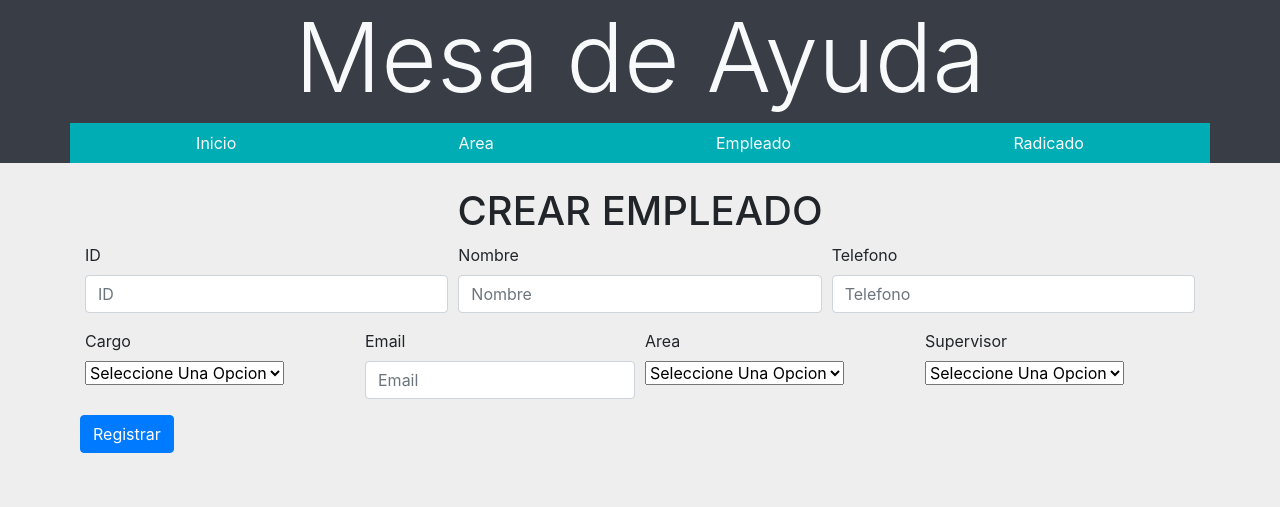
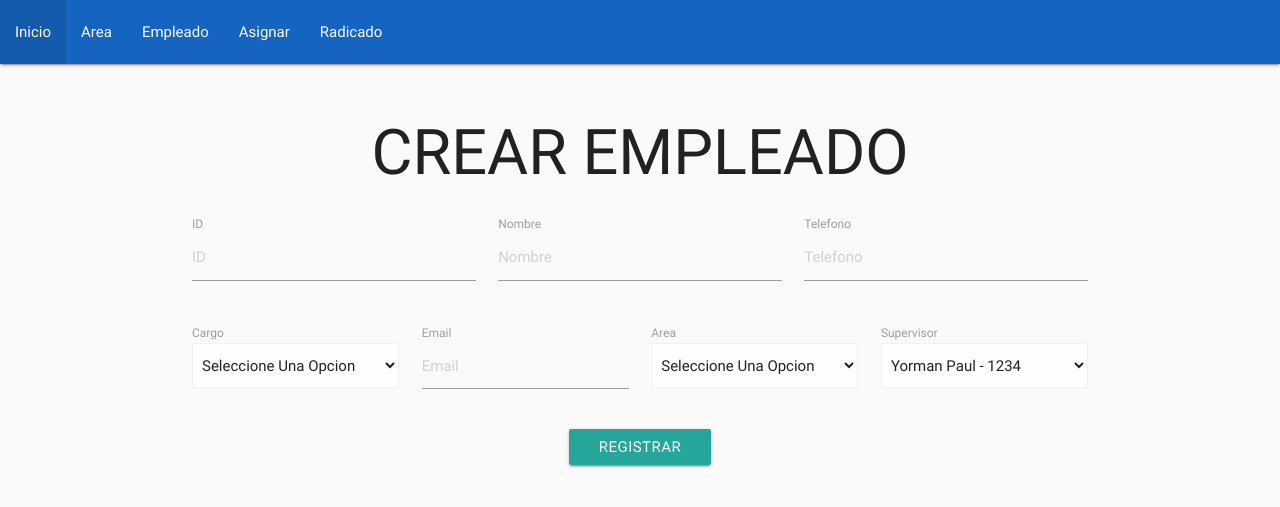
Before and after one commit to dilanhoyos/PHP, a PHP site: page /phpproject/Vista/V_empleado.php in a window 1280 px wide. Shown: the top 507 px of the page. Run offline with PHP 8.4, Linux system fonts and the light colour scheme; a user stored in the database is signed in; data comes from the database, SQL or seed files in the repository.

Commit message:
se cambia bootstrap por materialize, se agrega pantalla de asignacion y se corrigen algunos errores

```diff
--- a/Controlador/CtrlEmpleado.php
+++ b/Controlador/CtrlEmpleado.php
@@ -48,14 +48,15 @@ class CtrlEmpleado{
 		$alm->supervisor = $_REQUEST['rbSup'];
 
 		$this->objEmpleado->Modificar($alm); // : no
-		header('Location: /phpproject/');
+		header('Location: /phpproject/Vista/inicio.php');
+
 	}
 
 	public function Eliminar(){
 		$alm = new Empleado();
 		$alm->id = $_GET['cc'];
 		$this->objEmpleado->Eliminar($alm); // : no
-		header('Location: /phpproject/');
+		header('Location: /phpproject/Vista/inicio.php');
 	}
 
 }
--- a/Vista/ListadoArea.php
+++ b/Vista/ListadoArea.php
@@ -53,7 +53,7 @@
 		<br>
 		<br>
 		<div class="row table-responsive">
-			<table class="display table table-hover table-bordered" id="mitabla">
+			<table class="striped" id="mitabla">
 				<thead class="thead-dark">
 					<tr>
 						<th scope="col">ID</th>
--- a/Vista/ListadoEmpleado.php
+++ b/Vista/ListadoEmpleado.php
@@ -56,7 +56,7 @@
 		<br>
 		<br>
 		<div class="row table-responsive">
-			<table class="display table table-hover table-bordered" id="mitabla">
+			<table class="striped" id="mitabla">
 				<thead class="thead-dark">
 					<tr>
 						<th scope="col">ID</th>
--- a/Vista/ListadoEstado.php
+++ b/Vista/ListadoEstado.php
@@ -53,7 +53,7 @@
 		<br>
 		<br>
 		<div class="row table-responsive">
-			<table class="display table table-hover table-bordered" id="mitabla">
+			<table class="striped" id="mitabla">
 				<thead class="thead-dark">
 					<tr>
 						<th scope="col">ID</th>
--- a/Vista/V_empleado.php
+++ b/Vista/V_empleado.php
@@ -3,54 +3,64 @@ include 'header.php';
 include '../Controlador/Conexion.php';
  ?>
 
-<!doctype html>
-<html lang="en">
+<!DOCTYPE html>
+  <html>
     <head>
-    <title>Empleado</title>
-    <!-- Required meta tags -->
-    <meta charset="utf-8">
-    <meta name="viewport" content="width=device-width, initial-scale=1, shrink-to-fit=no">
-    <!-- Bootstrap CSS -->
-    <link rel="stylesheet" href="https://stackpath.bootstrapcdn.com/bootstrap/4.1.3/css/bootstrap.min.css" integrity="sha384-MCw98/SFnGE8fJT3GXwEOngsV7Zt27NXFoaoApmYm81iuXoPkFOJwJ8ERdknLPMO" crossorigin="anonymous">
+      <!--Import Google Icon Font-->
+      <link href="https://fonts.googleapis.com/icon?family=Material+Icons" rel="stylesheet">
+      <!--Import materialize.css-->
+      <!-- Compiled and minified CSS -->
+  <link rel="stylesheet" href="https://cdnjs.cloudflare.com/ajax/libs/materialize/0.100.2/css/materialize.min.css">
+
+      <!--Let browser know website is optimized for mobile-->
+      <meta name="viewport" content="width=device-width, initial-scale=1.0"/>
+      <script>
+         $(document).ready(function() {
+            $('select').material_select();
+         });
+      </script>
+
 </head>
+    </head>
+
     <body>
     <br>
     <div class = "container">
         <form class="form1" method="POST" action='../index.php?c=empleado&a=Guardar'>
             <h1><center>CREAR EMPLEADO</center></h1>
-            <div class="form-row">
-                <div class="form-group col-md-4">
+            <div class="row">
+                <div class="col s4">
                     <label for="ID">ID</label>
                     <input type="text" class="form-control" id="txtId" name="txtId" placeholder="ID">
                 </div>
-                <div class="form-group col-md-4">
+                <div class="col s4">
                     <label for="NOMBRE">Nombre</label>
                     <input type="text" class="form-control" id="txtNombre" name="txtNombre" placeholder="Nombre">
                 </div>
-                    <div class="form-group col-md-4">
+                    <div class="col s4">
                     <label for="TELEFONO">Telefono</label>
                     <input type="text" class="form-control" id="txtTelefono"  name="txtTelefono" placeholder="Telefono">
                 </div>
             </div>
-            <div class="form-row">
-                <div class="form-group col-md-3">
+            <div class="row">
+                <div class="col s3">
                     <label for="CARGO">Cargo</label>
                     <br>
-                    <select name="txtCargo" id="txtCargo">
+                    <select class = "browser-default" name="txtCargo" id="txtCargo">
                         <option disabled selected>Seleccione Una Opcion</option>
                         <option>Administrador</option>
                         <option>Jefe de Area</option>
                         <option>Empleado</option>
                     </select>
                 </div>
-                <div class="form-group col-md-3">
+                <div class="col s3">
                     <label for="EMAIL">Email</label>
                     <input type="email" class="form-control" id="txtEmail" name= "txtEmail" placeholder="Email">
                 </div>
-                <div class="form-group col-md-3">
+                <div class="col s3">
                     <label for="Area">Area</label>
                     <BR>
-                    <select name="rbarea" id="rbarea">
+                    <select class = "browser-default" name="rbarea" id="rbarea">
                         <option disabled selected>Seleccione Una Opcion</option>
                         <?php
                             ini_set('display_errors', true);
@@ -63,12 +73,10 @@ include '../Controlador/Conexion.php';
                         ?>
                     </select>
                 </div>
-                <div class="form-group col-md-3">
+                <div class="col s3">
                     <label for="Super">Supervisor</label>
                     <BR>
-                    <select name="rbSup" id="rbSup">
-                        <option disabled selected>Seleccione Una Opcion</option>
-                        <option value="NULL" class="custom-select">Nulo</option>
+                    <select class = "browser-default" name="rbSup" id="rbSup">
                     <?php
                             ini_set('display_errors', true);
                             error_reporting(E_ALL);
@@ -80,14 +88,13 @@ include '../Controlador/Conexion.php';
                         ?>
                </select>
                 </div>
+               </div>
+            </div>
                 <center><button type="submit" class="btn btn-primary">Registrar</button></center>
             </div>
         </form>
     </div>
-    <!-- Optional JavaScript -->
-    <!-- jQuery first, then Popper.js, then Bootstrap JS -->
-    <script src="https://code.jquery.com/jquery-3.3.1.slim.min.js" integrity="sha384-q8i/X+965DzO0rT7abK41JStQIAqVgRVzpbzo5smXKp4YfRvH+8abtTE1Pi6jizo" crossorigin="anonymous"></script>
-    <script src="https://cdnjs.cloudflare.com/ajax/libs/popper.js/1.14.3/umd/popper.min.js" integrity="sha384-ZMP7rVo3mIykV+2+9J3UJ46jBk0WLaUAdn689aCwoqbBJiSnjAK/l8WvCWPIPm49" crossorigin="anonymous"></script>
-    <script src="https://stackpath.bootstrapcdn.com/bootstrap/4.1.3/js/bootstrap.min.js" integrity="sha384-ChfqqxuZUCnJSK3+MXmPNIyE6ZbWh2IMqE241rYiqJxyMiZ6OW/JmZQ5stwEULTy" crossorigin="anonymous"></script>
+       <!-- Compiled and minified JavaScript -->
+  <script src="https://cdnjs.cloudflare.com/ajax/libs/materialize/0.100.2/js/materialize.min.js"></script>
     </body>
   </html>
--- a/Vista/header.php
+++ b/Vista/header.php
@@ -1,83 +1,70 @@
+
 
 <!DOCTYPE html>
-<html lang="en">
+<html>
+<?php session_start();?>
     <head>
-  <meta charset="UTF-8">
-  <title></title>
-  <!--<link rel="stylesheet" href="../css/estilos.css">
-222831
-393e46
-00adb5
-eeeeee
--->
-<?php session_start();?>
+      <!--Import Google Icon Font-->
+      <link href="https://fonts.googleapis.com/icon?family=Material+Icons" rel="stylesheet">
+      <!--Import materialize.css-->
+      <link rel="stylesheet" href="https://cdnjs.cloudflare.com/ajax/libs/materialize/0.100.2/css/materialize.min.css">
+      <!--Let browser know website is optimized for mobile-->
+      <meta name="viewport" content="width=device-width, initial-scale=1.0"/>
+    </head>
 
-<link rel="stylesheet" href="https://stackpath.bootstrapcdn.com/bootstrap/4.1.3/css/bootstrap.min.css" integrity="sha384-MCw98/SFnGE8fJT3GXwEOngsV7Zt27NXFoaoApmYm81iuXoPkFOJwJ8ERdknLPMO" crossorigin="anonymous">
-<script src="https://code.jquery.com/jquery-3.3.1.slim.min.js" integrity="sha384-q8i/X+965DzO0rT7abK41JStQIAqVgRVzpbzo5smXKp4YfRvH+8abtTE1Pi6jizo" crossorigin="anonymous"></script>
-<script src="https://cdnjs.cloudflare.com/ajax/libs/popper.js/1.14.3/umd/popper.min.js" integrity="sha384-ZMP7rVo3mIykV+2+9J3UJ46jBk0WLaUAdn689aCwoqbBJiSnjAK/l8WvCWPIPm49" crossorigin="anonymous"></script>
-<script src="https://stackpath.bootstrapcdn.com/bootstrap/4.1.3/js/bootstrap.min.js" integrity="sha384-ChfqqxuZUCnJSK3+MXmPNIyE6ZbWh2IMqE241rYiqJxyMiZ6OW/JmZQ5stwEULTy" crossorigin="anonymous"></script>
-
-</head>
-<body class="body1" style="background-color : #eeeeee">
+    <body class="body1" style="background-color : #fafafa ">
     <header style="background-color: #393e46">
-    <div class="container">
-        <div class="row">
-            <div class="col text-center">
-                <h1 class="display-1 text-light">Mesa de Ayuda</h1>
-            </div>
-        </div>
+    <div>
+        <nav style="background-color: #1565c0">
         <?php if($_SESSION['verificar'] && $_SESSION['rol'] == 0){ //ADMINISTRADOR?>
-        <div class="row" style="background-color: #00adb5">
-            <div class="col ">
-                <ul class="nav nav-pills nav-fill">
-                    <li class="nav-item">
-                        <a class="nav-link text-light" href="/phpproject/Vista/inicio.php">Inicio</a>
+            <div class="nav-wrapper">
+                 <ul class="left hide-on-med-and-down">
+                     <li>
+                        <a  href="/phpproject/Vista/inicio.php">Inicio</a>
                      </li>
-                    <li class="nav-item">
-                        <a class="nav-link text-light" href="/phpproject/Vista/ListadoArea.php">Area</a>
+                     <li>
+                        <a href="/phpproject/Vista/ListadoArea.php">Area</a>
                      </li>
-                    <li class="nav-item">
-                        <a class="nav-link text-light" href="/phpproject/Vista/ListadoEmpleado.php">Empleado</a>
+                     <li >
+                         <a href="/phpproject/Vista/ListadoEmpleado.php">Empleado</a>
                      </li>
-                    <li class="nav-item">
-                        <a class="nav-link text-light" href="/phpproject/Vista/ListadoRequerimiento.php">Radicado</a>
+                     <li >
+                         <a href="/phpproject/Vista/ListadoRequerimiento.php">Asignar</a>
+                     </li>
+                     <li >
+                        <a href="/phpproject/Vista/V_requerimiento.php">Radicado</a>
                      </li>
                 </ul>
-            </div>
-        </div>
          <?php }else if ($_SESSION['verificar'] && $_SESSION['rol'] == 1){ //JEFE DE AREA?>
-        <div class="row" style="background-color: #00adb5">
-            <div class="col ">
-                <ul class="nav nav-pills nav-fill">
-                    <li class="nav-item">
-                        <a class="nav-link text-light" href="/phpproject/Vista/inicio.php">Inicio</a>
+                <ul class="left hide-on-med-and-down">
+                     <li>
+                         <a href="/phpproject/Vista/inicio.php">Inicio</a>
                      </li>
-                    <li class="nav-item">
-                        <a class="nav-link text-light" href="/phpproject/Vista/ListadoArea.php">Area</a>
+                     <li>
+                         <a href="/phpproject/Vista/ListadoArea.php">Area</a>
                      </li>
-                    <li class="nav-item">
-                    <a class="nav-link text-light" href="/phpproject/Vista/ListadoRequerimiento.php">Radicado</a>
+                     <li class="nav-link text-light">
+                        <a  href="/phpproject/Vista/ListadoEmpleado.php">Empleado</a>
+                    </li>
+                     <li class="nav-link text-light">
+                        <a href="/phpproject/Vista/\ListadoRequerimiento.php">Radicado</a>
                      </li>
                 </ul>
-            </div>
-        </div>
         <?php }else if ($_SESSION['verificar'] && $_SESSION['rol'] == 2){ //EMPLEADO?>
-        <div class="row" style="background-color: #00adb5">
-            <div class="col ">
-                <ul class="nav nav-pills nav-fill">
-                    <li class="nav-item">
-                    <a class="nav-link text-light" href="/phpproject/Vista/inicio.php">Inicio</a>
+                 <ul class="left hide-on-med-and-down">
+                     <li>
+                         <a href="/phpproject/Vista/inicio.php">Inicio</a>
                      </li>
-                    <li class="nav-item">
-                    <a class="nav-link text-light" href="/phpproject/Vista/ListadoRequerimiento.php">Radicado</a>
+                     <li>
+                        <a href="/phpproject/Vista/ListadoRequerimiento.php">Radicado</a>
                      </li>
                 </ul>
+        <?php }else{header('Location: /phpproject/');}?>
             </div>
-        </div>
-<?php }else{
-    header('Location: /phpproject/');
-}?>
+        </nav>
     </div>
     </header>
+      <!--Import jQuery before materialize.js-->
+      <script src="https://cdnjs.cloudflare.com/ajax/libs/materialize/0.100.2/js/materialize.min.js"></script>
     </body>
 </html>
```
Also changed, not shown: Controlador/CtrlArea.php (+6 -3 lines), Controlador/CtrlEstado.php (+10 -8 lines), Controlador/CtrlRequerimiento.php (+6 -10 lines), Modelo/requerimiento.php (+5 -8 lines), Vista/ListadoRequerimiento.php (+5 -11 lines), Vista/ModificarArea.php (+17 -8 lines), Vista/ModificarEmpleado.php (+24 -15 lines), Vista/ModificarRequerimiento.php (+29 -20 lines), Vista/V_area.php (+21 -16 lines), Vista/V_requerimiento.php (+34 -58 lines). Lines whose indentation alone changed are shown as unchanged.
